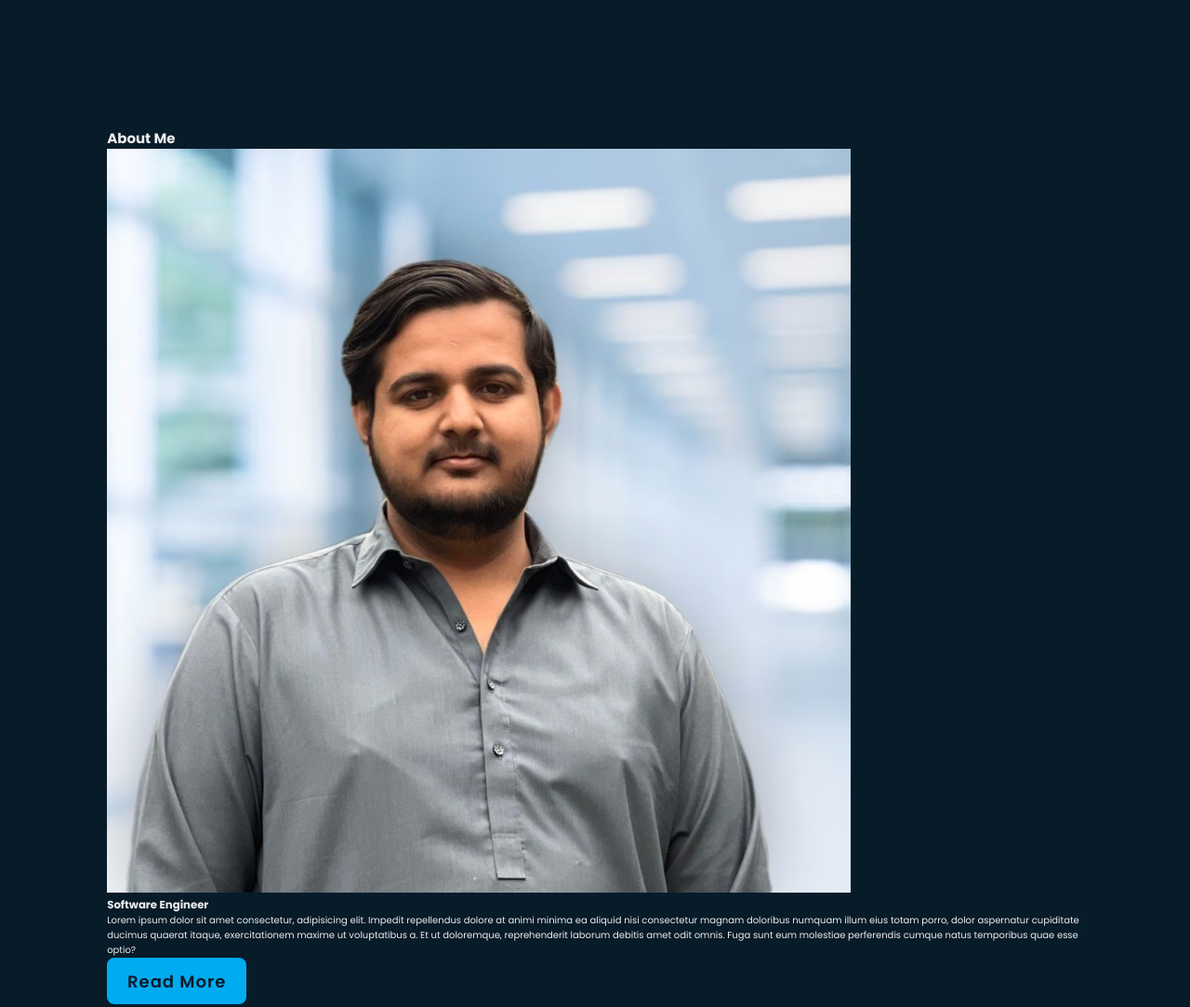
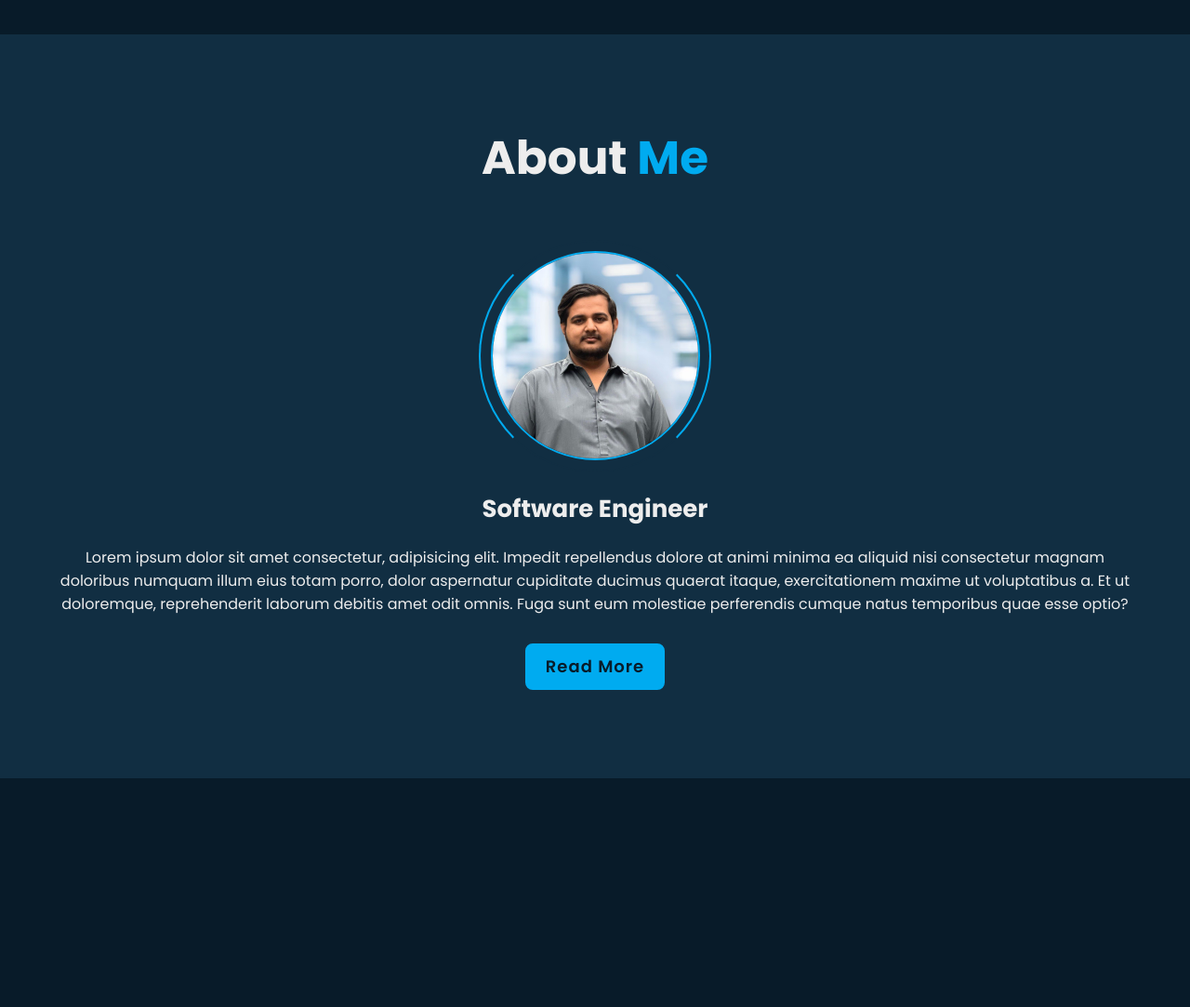
Before and after one commit to Muhammad-Ahmed-Chorahi/Portfolio, a plain HTML site: page index.html in a window 1280 px wide. Shown: the part 763-1846 px from the top of the page at 93% size. After the commit the page ends 1600 px from the top, so only its background shows below. Drawn offline with nearby package versions, Linux system fonts and the light colour scheme; files whose address does not match are found by name.

Commit message:
commpleted about section

```diff
--- a/Styles/styles.css
+++ b/Styles/styles.css
@@ -1,6 +1,6 @@
 @import url('https://fonts.googleapis.com/css2?family=Poppins:wght@300;400;500;600;700;800;900&display=swap');
 
-*{
+* {
     margin: 0;
     padding: 0;
     box-sizing: border-box;
@@ -11,19 +11,19 @@
     font-family: poppins, sans-serif;
 }
 
-:root{
-    --bg-color:#081b29;
-    --secound-bg-color:#112e42;
-    --text-color:#ededed;
-    --main-color:#00abf0;
+:root {
+    --bg-color: #081b29;
+    --secound-bg-color: #112e42;
+    --text-color: #ededed;
+    --main-color: #00abf0;
 }
 
-html{
+html {
     font-size: 62.5%;
     overflow-x: hidden;
 }
 
-body{
+body {
     background: var(--bg-color);
     color: var(--text-color);
 }
@@ -49,7 +49,7 @@ body{
     font-weight: 600;
 }
 
-.navbar a{
+.navbar a {
     font-size: 1.7rem;
     color: var(--text-color);
     font-weight: 500;
@@ -70,22 +70,22 @@ body{
     display: none;
 }
 
-section{
+section {
     min-height: 100vh;
     padding: 10rem 9% 2rem;
 }
 
-.home{
+.home {
     display: flex;
     align-items: center;
     padding: 0 9%;
 }
 
-.home-content{
+.home-content {
     max-width: 60rem;
 }
 
-.home-content h1{
+.home-content h1 {
     /* font-size: 5.6rem; */
     font-size: 4.5rem;
     /* line-height: 1.3; */
@@ -93,32 +93,32 @@ section{
     font-weight: 700;
 }
 
-.home-content .text-animate{
+.home-content .text-animate {
     position: relative;
     width: 32.8rem;
 }
 
-.home-content .text-animate h3{
-     /* font-size: 3.2rem; */
+.home-content .text-animate h3 {
+    /* font-size: 3.2rem; */
     font-size: 2.8rem;
     font-weight: 700;
     color: transparent;
     -webkit-text-stroke: .7px var(--main-color);
 }
 
-.home-content p{
+.home-content p {
     font-size: 1.6rem;
     margin: 2rem 0 4rem;
 }
 
-.btn-box{
+.btn-box {
     display: flex;
     justify-content: space-between;
     width: 34.5rem;
     height: 5rem;
 }
 
-.btn-box .btn{
+.btn-box .btn {
     position: relative;
     display: inline-flex;
     justify-content: center;
@@ -137,25 +137,25 @@ section{
     transition: .5s;
 }
 
-.btn-box .btn:hover{
+.btn-box .btn:hover {
     color: var(--main-color);
 }
 
-.btn-box .btn:nth-child(2){
+.btn-box .btn:nth-child(2) {
     background: transparent;
     color: var(--main-color);
 }
 
-.btn-box .btn:nth-child(2):hover{
+.btn-box .btn:nth-child(2):hover {
     color: var(--bg-color);
 }
 
-.btn-box .btn:nth-child(2):before{
+.btn-box .btn:nth-child(2):before {
     background: var(--main-color);
 
 }
 
-.btn-box .btn::before{
+.btn-box .btn::before {
     content: '';
     position: absolute;
     top: 0;
@@ -167,11 +167,11 @@ section{
     transition: .5s;
 }
 
-.btn-box .btn:hover::before{
+.btn-box .btn:hover::before {
     width: 100%;
 }
 
-.home-sci{
+.home-sci {
     position: absolute;
     bottom: 4rem;
     width: 170px;
@@ -196,11 +196,11 @@ section{
     transition: .5s;
 }
 
-.home-sci a:hover{
+.home-sci a:hover {
     color: var(--bg-color);
 }
 
-.home-sci a::before{
+.home-sci a::before {
     content: '';
     position: absolute;
     left: 0;
@@ -212,6 +212,83 @@ section{
     transition: .5s;
 }
 
-.home-sci a:hover::before{
+.home-sci a:hover::before {
     width: 100%;
 }
+
+.about {
+    display: flex;
+    justify-content: center;
+    align-items: center;
+    flex-direction: column;
+    gap: 2rem;
+    background: var(--secound-bg-color);
+    padding: 6rem;
+}
+
+.heading {
+    /* position: relative; */
+    font-size: 5rem;
+    margin-bottom: 3rem;
+    text-align: center;
+}
+
+span {
+    color: var(--main-color);
+}
+
+.about-img {
+    position: relative;
+    width: 25rem;
+    height: 25rem;
+    border-radius: 50%;
+    display: flex;
+    justify-content: center;
+    align-items: center;
+}
+
+.about-img img {
+    width: 90%;
+    border-radius: 50%;
+    border: .2rem solid var(--main-color);
+}
+
+.about-img .circle-spin {
+    position: absolute;
+    top: 50%;
+    left: 50%;
+    transform: translate(-50%, -50%) rotate(0);
+    width: 100%;
+    height: 100%;
+    border-radius: 50%;
+    border-top: .2rem solid var(--secound-bg-color);
+    border-bottom: .2rem solid var(--secound-bg-color);
+    border-left: .2rem solid var(--main-color);
+    border-right: .2rem solid var(--main-color);
+    /* animation: aboutSpinner 8s linear infinite; */
+}
+
+.about-content {
+    text-align: center;
+}
+
+.about-content h3 {
+    /* position: relative; */
+    /* display: inline-block; */
+    font-size: 2.6rem;
+}
+
+.about-content p{
+    /* position: relative; */
+    font-size: 1.6rem;
+    margin: 2rem 0 3rem;
+}
+
+.btn-box.btns{
+    display: inline-block;
+    width: 15rem;
+}
+
+.btn-box.btns a::before{
+    background: var(--secound-bg-color);
+}
--- a/index.html
+++ b/index.html
@@ -57,7 +57,7 @@
 
     <!-- about section  -->
      <section class="about" id="about">
-        <h2>About <span>Me</span></h2>
+        <h2 class="heading">About <span>Me</span></h2>
 
         <div class="about-img">
             <img src=".//Images/me.jpeg" alt="">
```
